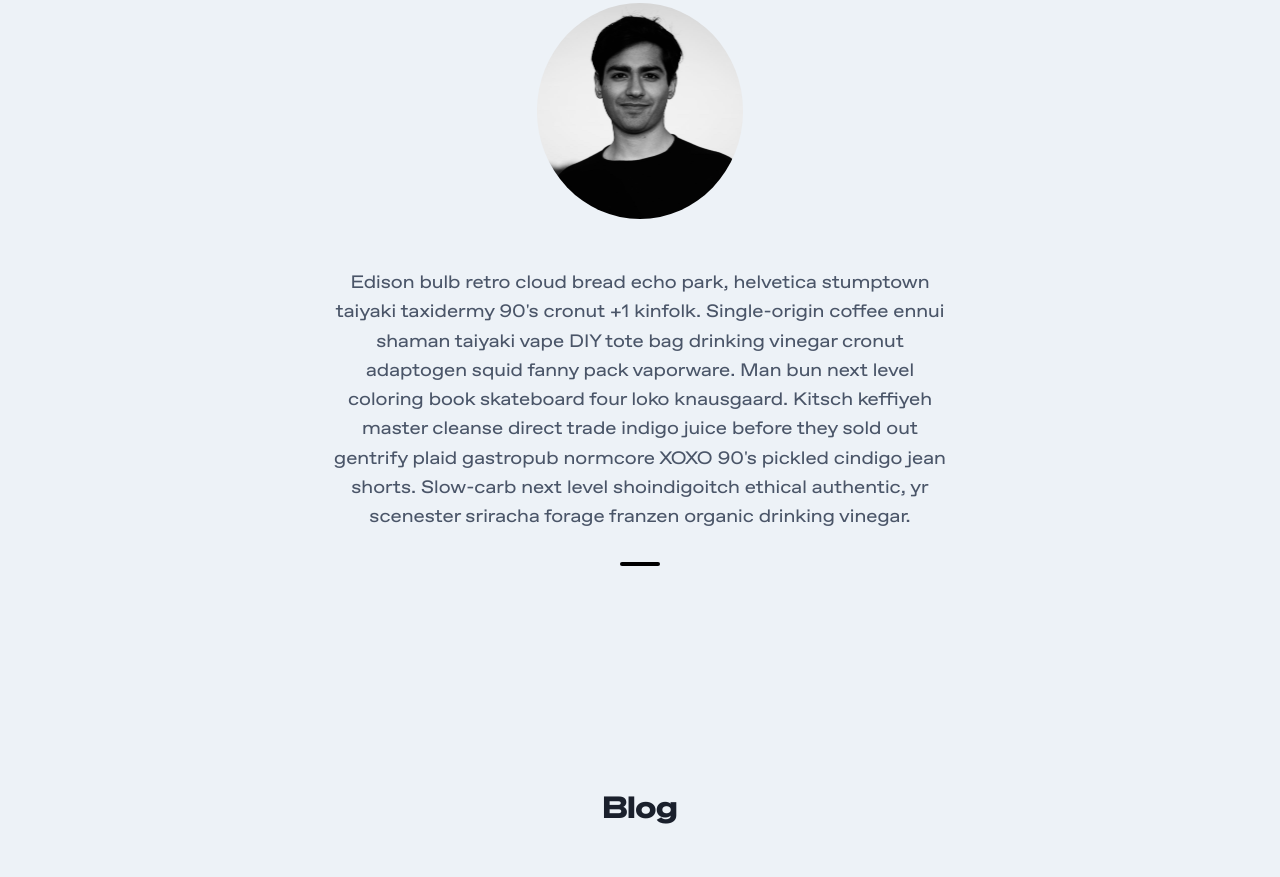
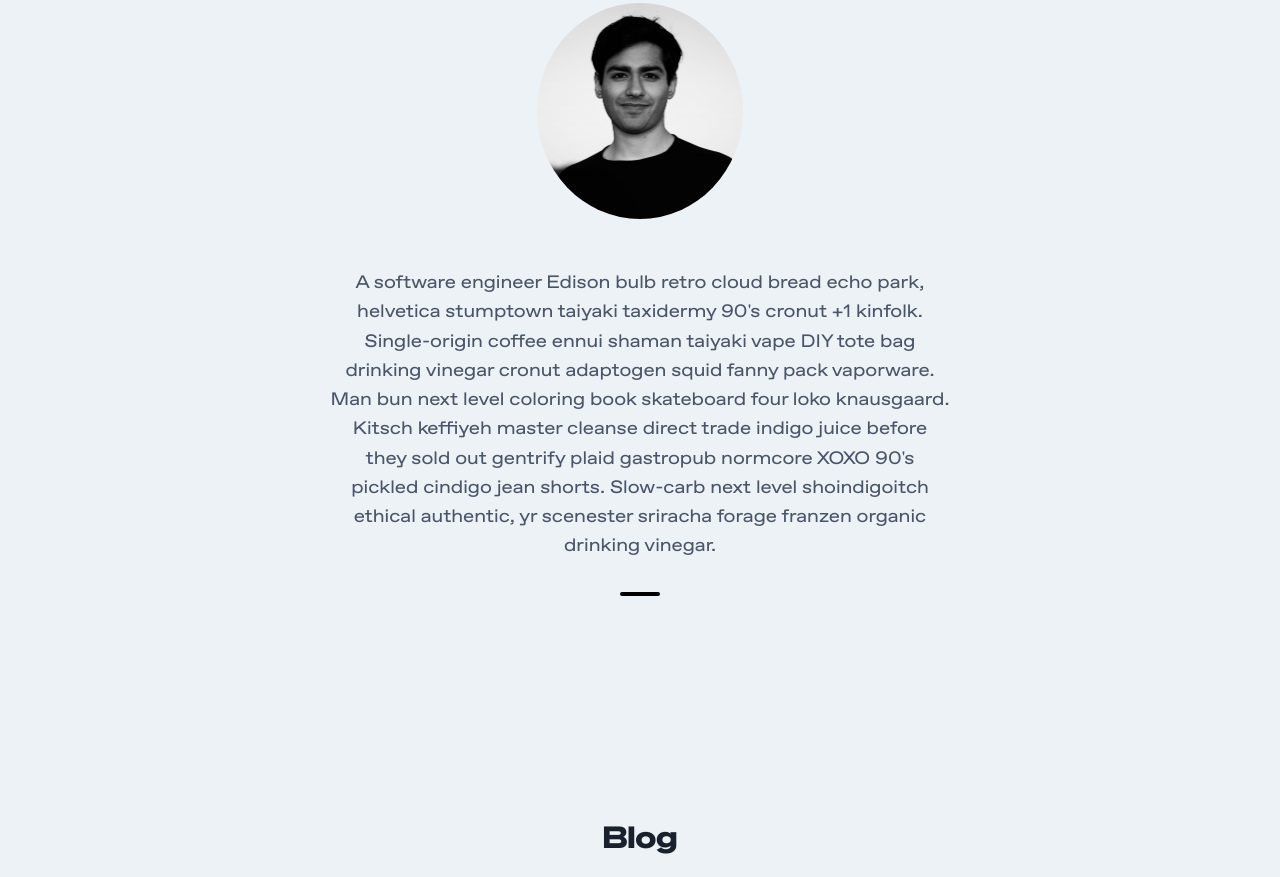
Before and after one commit to jenil04/portfolio, a Gatsby site: page / in a window 1280 px wide. Shown: the part 808-1685 px from the top of the page. Built offline with nearby package versions, Linux system fonts and the light colour scheme; Gatsby itself is replaced by a stand-in of ours; a web font is replaced by a local one; what @tailwindcss/custom-forms would draw is missing.

Commit message:
adds lil changes:

```diff
--- a/src/components/aboutSection.js
+++ b/src/components/aboutSection.js
@@ -9,7 +9,7 @@ function AboutSection() {
     <div class="xl:w-1/2 lg:w-3/4 w-full mx-auto text-center">
     <h1 class="text-3xl font-medium title-font text-gray-900 mb-12 text-center font-soehne">About</h1>
     <img class="lg:w-2/6 md:w-3/6 w-5/6 mb-12 object-cover object-center justify-center mx-auto rounded" alt="hero" src={me} style={{borderRadius: "50%"}}/>
-      <p class="leading-relaxed text-lg font-favorit">Edison bulb retro cloud bread echo park, helvetica stumptown taiyaki taxidermy 90's cronut +1 kinfolk. Single-origin coffee ennui shaman taiyaki vape DIY tote bag drinking vinegar cronut adaptogen squid fanny pack vaporware. Man bun next level coloring book skateboard four loko knausgaard. Kitsch keffiyeh master cleanse direct trade indigo juice before they sold out gentrify plaid gastropub normcore XOXO 90's pickled cindigo jean shorts. Slow-carb next level shoindigoitch ethical authentic, yr scenester sriracha forage franzen organic drinking vinegar.</p>
+      <p class="leading-relaxed text-lg font-favorit">A software engineer Edison bulb retro cloud bread echo park, helvetica stumptown taiyaki taxidermy 90's cronut +1 kinfolk. Single-origin coffee ennui shaman taiyaki vape DIY tote bag drinking vinegar cronut adaptogen squid fanny pack vaporware. Man bun next level coloring book skateboard four loko knausgaard. Kitsch keffiyeh master cleanse direct trade indigo juice before they sold out gentrify plaid gastropub normcore XOXO 90's pickled cindigo jean shorts. Slow-carb next level shoindigoitch ethical authentic, yr scenester sriracha forage franzen organic drinking vinegar.</p>
       <span class="inline-block h-1 w-10 rounded bg-black mt-8 mb-6"></span>
     </div>
   </div>
```
